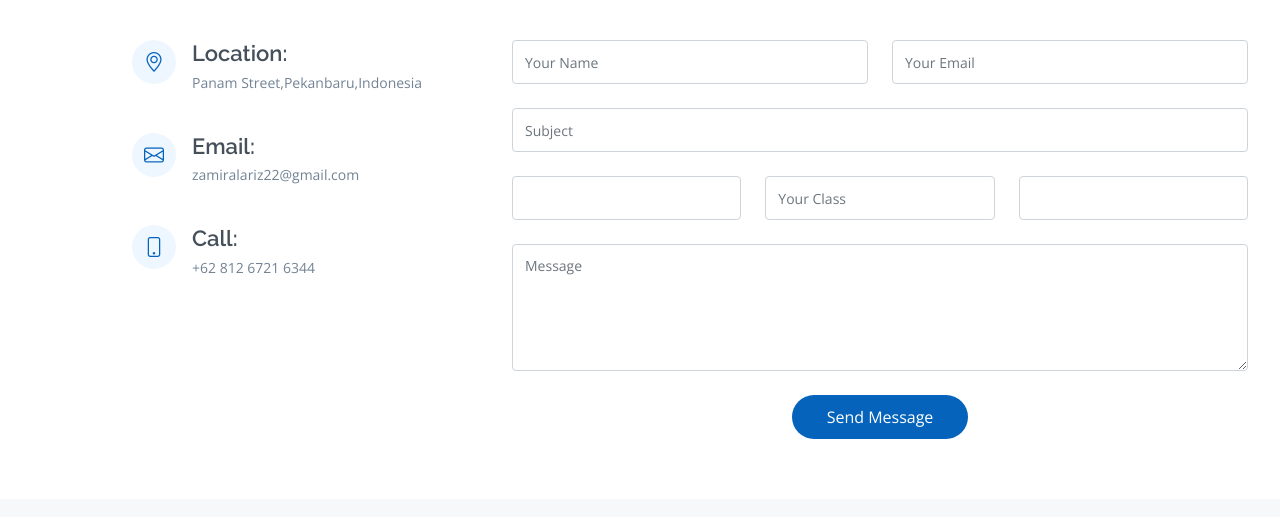
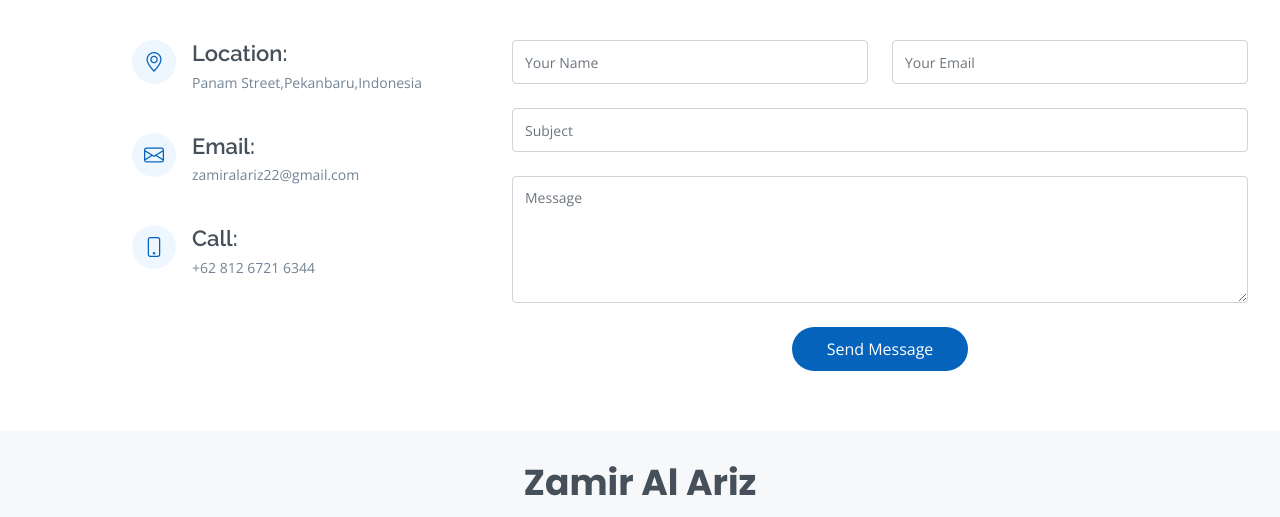
Before and after one commit to zamiralariz/myresume, a plain HTML site: page index.html in a window 1280 px wide. Shown: the part 5703-6220 px from the top of the page. Drawn offline with nearby package versions, Linux system fonts and the light colour scheme.

Commit message:
menghapus field yang tidak di gunakan dalam kontak

```diff
--- a/index.html
+++ b/index.html
@@ -493,7 +493,8 @@
                 <i class="bx bx-tachometer"></i>
               </div>
               <h4><a href="">Magni Dolores</a></h4>
-              <p>They are the exception that craves blacks, they do not see, they are the ones who blame the services</p>
+              <p>They are the exception that craves blacks, they do not see, they are the ones who blame the services
+              </p>
             </div>
           </div>
 
@@ -684,17 +685,6 @@
               <div class="form-group mt-3">
                 <input type="text" class="form-control" name="subject" id="subject" placeholder="Subject" required>
               </div>
-              <div class="row mt-3">
-                <div class="col-4 form-group">
-                  <input class="form-control" type="password" />
-                </div>
-                <div class="col-4 form-group">
-                  <input class="form-control" type="text" placeholder="Your Class" />
-                </div>
-                <div class="col-4 form-group">
-                  <input class="form-control" type="text" />
-                </div>
-              </div>
               <div class="form-group mt-3">
                 <textarea class="form-control" name="message" rows="5" placeholder="Message" required></textarea>
               </div>
@@ -719,7 +709,8 @@
   <footer id="footer">
     <div class="container">
       <h3>Zamir Al Ariz</h3>
-      <p>And they are nothing but him or anyone who can escape them. Choosing a flight of great physical exertion is often the most comfortable thing to do.</p>
+      <p>And they are nothing but him or anyone who can escape them. Choosing a flight of great physical exertion is
+        often the most comfortable thing to do.</p>
       <div class="social-links">
         <a href="#" class="twitter"><i class="bx bxl-twitter"></i></a>
         <a href="#" class="facebook"><i class="bx bxl-facebook"></i></a>
```
